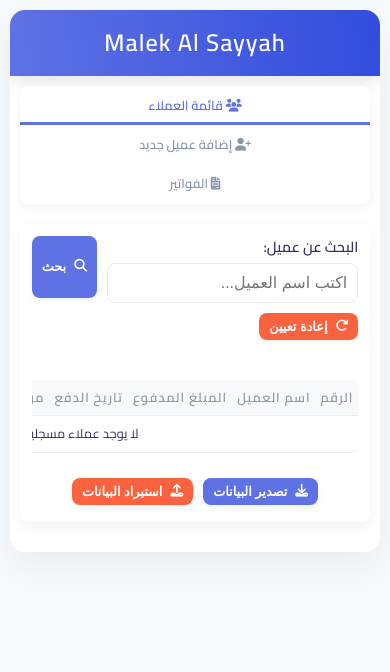
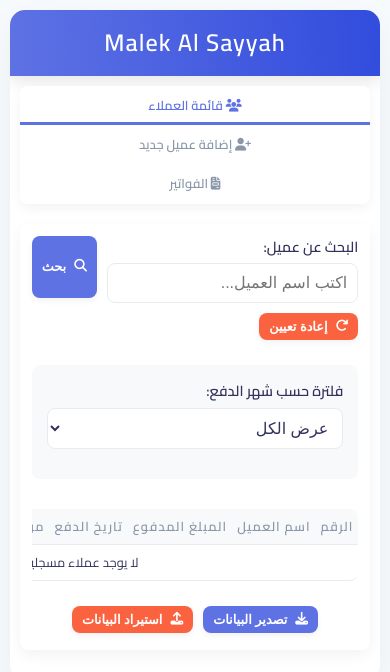
Before and after one commit to NoMoreLifee/test, a plain HTML site: page index.html in a window 390 px wide. Drawn offline with Linux system fonts and the light colour scheme.

Commit message:
Update index.html

```diff
--- a/index.html
+++ b/index.html
@@ -523,6 +523,23 @@
                 margin: 10px 0;
             }
         }
+        .filter-container {
+    margin-bottom: 15px;
+    padding: 15px;
+    background-color: #f8f9fa;
+    border-radius: 8px;
+}
+
+.filter-container .form-group {
+    width: 100%;
+    max-width: 300px;
+}
+
+@media (max-width: 768px) {
+    .filter-container .form-group {
+        max-width: 100%;
+    }
+}
     </style>
 </head>
 <body>
@@ -557,6 +574,27 @@
                         <button class="btn btn-warning" onclick="resetSearch()">
                             <i class="fas fa-redo"></i> إعادة تعيين
                         </button>
+                    </div>
+
+                    <div class="filter-container no-print" style="margin-top: 15px;">
+                        <div class="form-group">
+                            <label for="filterMonth">فلترة حسب شهر الدفع:</label>
+                            <select id="filterMonth" onchange="filterByMonth()">
+                                <option value="0">عرض الكل</option>
+                                <option value="1">يناير</option>
+                                <option value="2">فبراير</option>
+                                <option value="3">مارس</option>
+                                <option value="4">أبريل</option>
+                                <option value="5">مايو</option>
+                                <option value="6">يونيو</option>
+                                <option value="7">يوليو</option>
+                                <option value="8">أغسطس</option>
+                                <option value="9">سبتمبر</option>
+                                <option value="10">أكتوبر</option>
+                                <option value="11">نوفمبر</option>
+                                <option value="12">ديسمبر</option>
+                            </select>
+                        </div>
                     </div>
 
                     <div class="table-responsive">
@@ -696,6 +734,33 @@
     </template>
 
     <script>
+function filterByMonth() {
+    const selectedMonth = parseInt(document.getElementById('filterMonth').value);
+
+    if (selectedMonth === 0) {
+        displayClients();
+        return;
+    }
+
+    const filteredClients = clients.filter(client => {
+        const paymentDate = new Date(client.paymentDate);
+        return (paymentDate.getMonth() + 1) === selectedMonth;
+    });
+
+    displayClients(filteredClients);
+}
+
+
+function getArabicMonthName(monthNumber) {
+    const months = [
+        "يناير", "فبراير", "مارس", "أبريل", "مايو", "يونيو",
+        "يوليو", "أغسطس", "سبتمبر", "أكتوبر", "نوفمبر", "ديسمبر"
+    ];
+    return months[monthNumber - 1] || "";
+}
+
+
+
         let clients = JSON.parse(localStorage.getItem('clients')) || [];
 
         document.addEventListener('DOMContentLoaded', function() {
@@ -888,23 +953,31 @@
         }
 
 
-function searchClients() {
+        function searchClients() {
     const searchTerm = document.getElementById('search').value.trim().toLowerCase();
+    const selectedMonth = parseInt(document.getElementById('filterMonth').value);
 
-    if (!searchTerm) {
-        displayClients();
-        return;
+    let filteredClients = clients;
+
+    if (selectedMonth > 0) {
+        filteredClients = filteredClients.filter(client => {
+            const renewalDate = new Date(client.renewalDate);
+            return (renewalDate.getMonth() + 1) === selectedMonth;
+        });
     }
 
-    const filteredClients = clients.filter(client =>
-        client.name.toLowerCase().includes(searchTerm)
-    );
+    if (searchTerm) {
+        filteredClients = filteredClients.filter(client =>
+            client.name.toLowerCase().includes(searchTerm)
+        );
+    }
 
     displayClients(filteredClients);
 }
 
 function resetSearch() {
     document.getElementById('search').value = '';
+    document.getElementById('filterMonth').value = '0';
     displayClients();
 }
 
```
